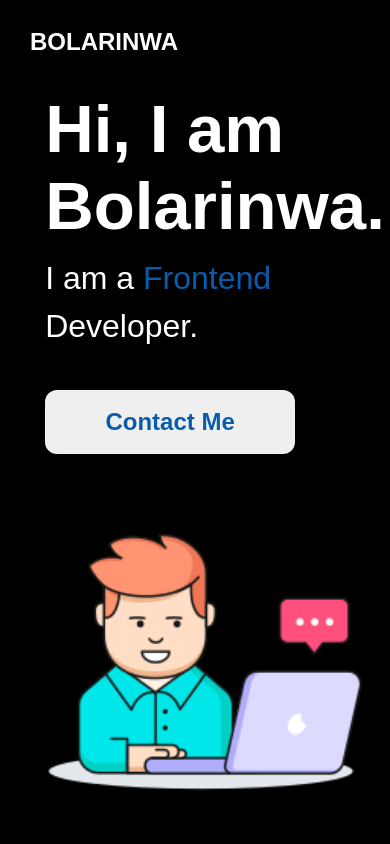
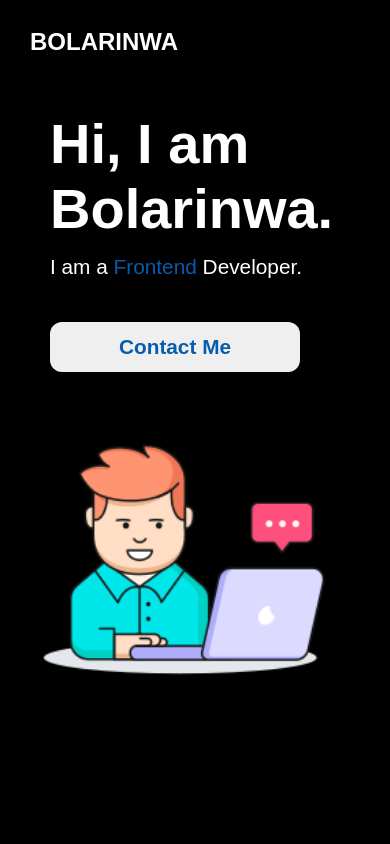
Before and after one commit to Bola-coder/portfolio, a React (Create React App) app: page / in a window 390 px wide. Shown: the top 844 px of the page. Built offline with nearby package versions, Linux system fonts and the light colour scheme; data requests are answered from the project's data file.

Commit message:
MAde the Banner fully responsive

```diff
--- a/src/app.css
+++ b/src/app.css
@@ -3,3 +3,6 @@
   margin: 0;
   box-sizing: border-box;
 }
+body {
+  max-width: 100vw;
+}
--- a/src/styles/Banner.styled.js
+++ b/src/styles/Banner.styled.js
@@ -39,10 +39,10 @@ export const StyledBanner = styled.section`
     width: 80%;
   }
 
-  @media screen and (max-width: 1024px) {
+  @media screen and (max-width: 768px) {
     flex-direction: column;
     justify-content: center;
-    align-items: center;
+    align-items: flex-start;
 
     & > div {
       padding: 10px;
@@ -55,10 +55,40 @@ export const StyledBanner = styled.section`
 
     & > span {
       flex-basis: 60%;
-      // background: green;
     }
     img {
-      width: 400px;
+      width: 550px;
+    }
+  }
+
+  @media screen and (max-width: 425px) {
+    h1 {
+      margin-top: 3%;
+      font-size: 3.5rem;
+    }
+    p {
+      font-size: 1.3rem;
+    }
+
+    img {
+      width: 350px;
+    }
+  }
+
+  @media screen and (max-width: 375px) {
+    & > span {
+      flex-basis: 50%;
+    }
+    h1 {
+      margin-top: 3%;
+      font-size: 2.7rem;
+    }
+    p {
+      font-size: 1.1rem;
+    }
+
+    img {
+      width: 300px;
     }
   }
 `;
--- a/src/styles/Button.styled.js
+++ b/src/styles/Button.styled.js
@@ -17,4 +17,9 @@ export const Button = styled.button`
     border: 3px solid rgb(8, 92, 172);
     transform: scaleX(0.97);
   }
+
+  @media screen and (max-width: 425px) {
+    padding: 13px 15px;
+    font-size: 1.3rem;
+  }
 `;
```
